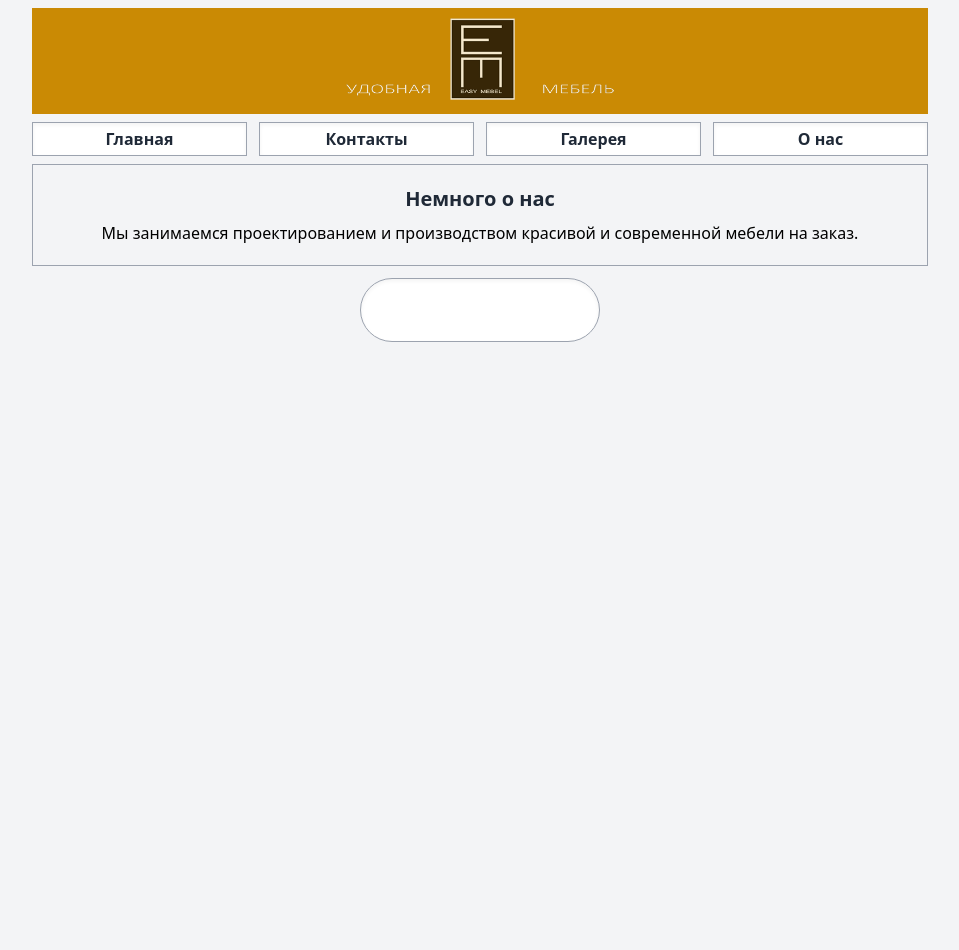
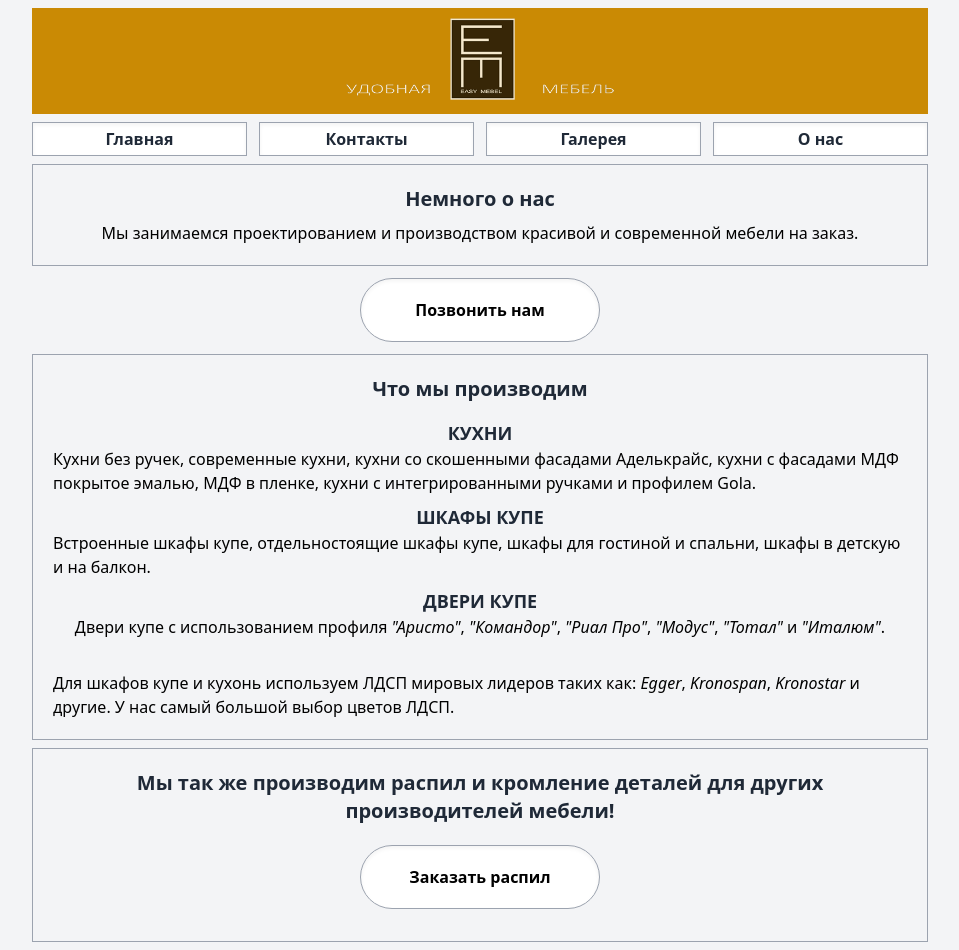
Before and after one commit to synalice/easy-mebel, a Next.js app: page / in a window 1280 px wide. Shown: the whole page, without its empty margins (160-1119 px from the left). Before the commit the page ends 800 px from the top, so only its background shows below. Built offline with nearby package versions, Linux system fonts and the light colour scheme.

Commit message:
feat: add brief about text on the main page

```diff
--- a/pages/index.tsx
+++ b/pages/index.tsx
@@ -22,7 +22,42 @@ export default function Index() {
         </p>
       </Main>
 
-      <CallToAction />
+      <CallToAction text={"Позвонить нам"} phone={"+7(926)218-66-68"} />
+
+      <Main>
+        <h1 className="pb-2 text-xl text-center font-extrabold text-gray-800">
+          Что мы производим
+        </h1>
+        <h2 className="mt-2 pb-2 text-lg text-left font-extrabold text-gray-800">
+          КУХНИ
+        </h2>
+        <p className="mt-[-0.5rem]">
+          Кухни без ручек, современные кухни, кухни со скошенными фасадами Аделькрайс, кухни с фасадами МДФ покрытое эмалью, МДФ в пленке, кухни с интегрированными ручками и профилем Gola.
+        </p>
+        <h2 className="mt-2 pb-2 text-lg text-left font-extrabold text-gray-800">
+          ШКАФЫ КУПЕ
+        </h2>
+        <p className="mt-[-0.5rem]">
+          Встроенные шкафы купе, отдельностоящие шкафы купе, шкафы для гостиной и спальни, шкафы в детскую и на балкон.
+        </p>
+        <h2 className="mt-2 pb-2 text-lg text-left font-extrabold text-gray-800">
+          ДВЕРИ КУПЕ
+        </h2>
+        <p className="mt-[-0.5rem]">
+          Двери купе с использованием профиля <i>&quot;Аристо&quot;</i>, <i>&quot;Командор&quot;</i>, <i>&quot;Риал Про&quot;</i>, <i>&quot;Модус&quot;</i>, <i>&quot;Тотал&quot;</i> и <i>&quot;Италюм&quot;</i>.
+        </p>
+        <p className="mt-8">
+          Для шкафов купе и кухонь используем ЛДСП мировых лидеров таких как: <i>Egger</i>, <i>Kronospan</i>, <i>Kronostar</i> и другие. У нас самый большой выбор цветов ЛДСП.
+        </p>
+      </Main>
+
+      <Main>
+        <h1 className="pb-2 text-xl text-center font-extrabold text-gray-800">
+          Мы так же производим распил и кромление деталей для других производителей мебели!
+        </h1>
+        <CallToAction text="Заказать распил" phone={"+7(926)162-03-62"} />
+      </Main>
+
     </Layout>
   );
 }
```
